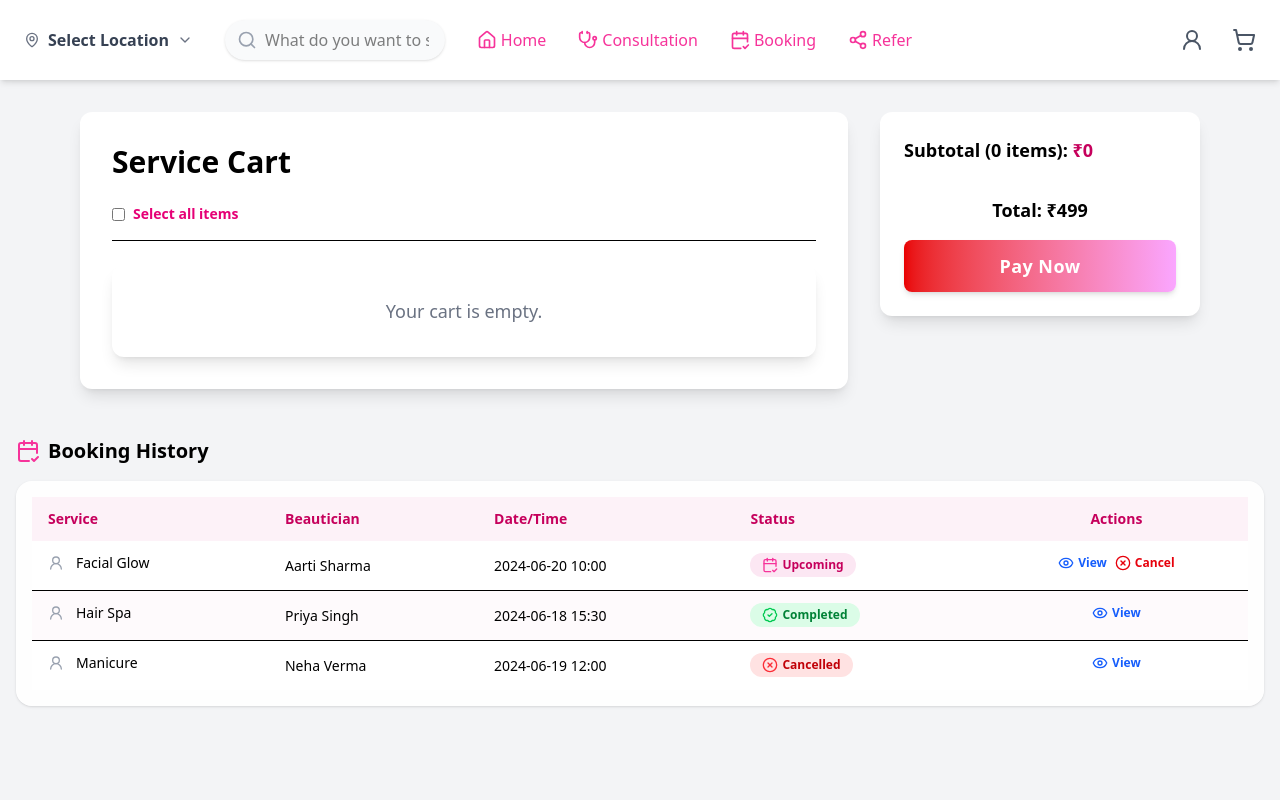
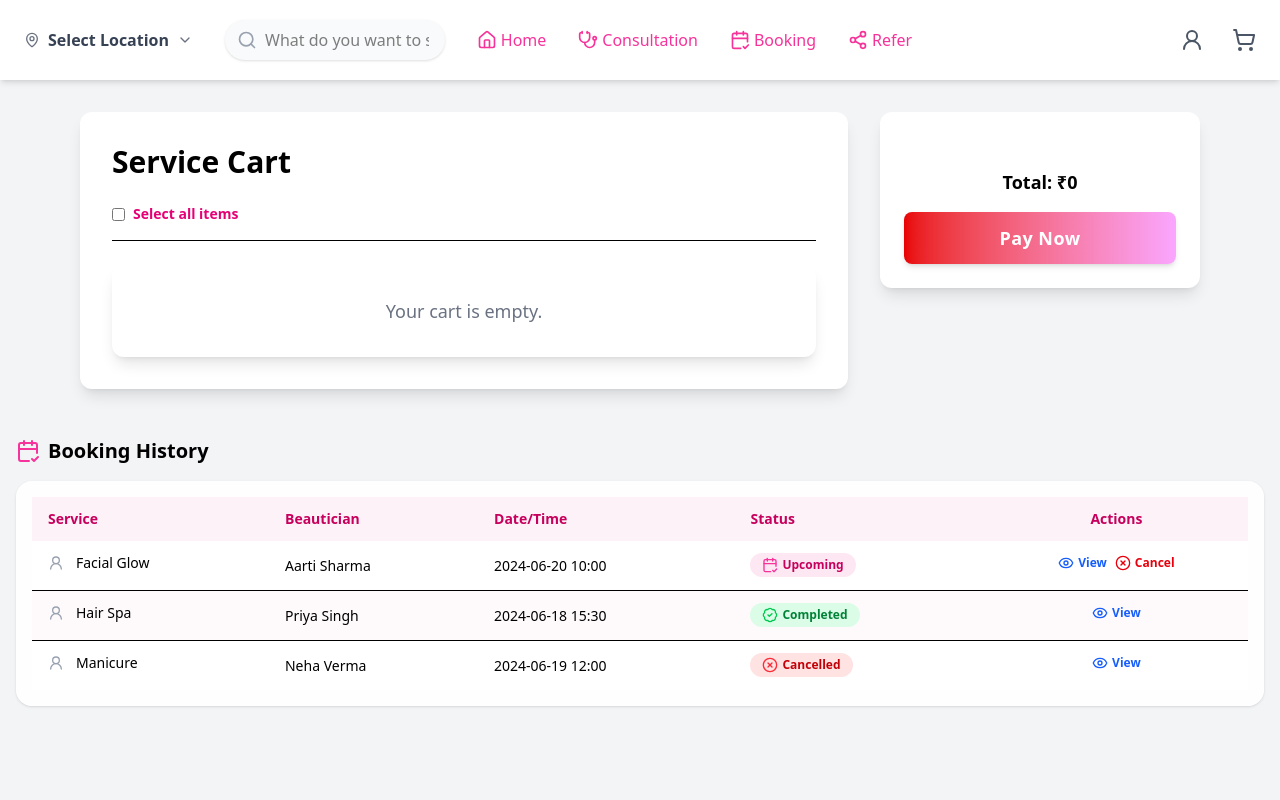
Before and after one commit to IMSHIVAMRAJ/beauty, a React (Vite) app in the folder frontend/: page /cart in a window 1280 px wide. Shown: the top 800 px of the page. Built offline with nearby package versions, Linux system fonts and the light colour scheme.

Commit message:
total updated

```diff
--- a/frontend/src/Pages/Cart.jsx
+++ b/frontend/src/Pages/Cart.jsx
@@ -69,7 +69,7 @@ const Cart = () => {
     }
     const options = {
       key: 'rzp_test_1234567890abcdef', // Replace with your Razorpay test key
-      amount: totalAmount * 100, // in paise
+      amount: total * 100, // in paise
       currency: 'INR',
       name: 'Yes Madam',
       description: 'Cart Payment',
@@ -165,9 +165,8 @@ const Cart = () => {
 
         {/* Cart Summary Section */}
         <aside className="w-full lg:w-80 bg-white rounded-xl shadow-lg p-4 sm:p-6 h-fit">
-          <div className="text-base sm:text-lg font-semibold mb-2">Subtotal ({cart.length} items): <span className="text-pink-700 font-bold">₹{total}</span></div>
           <div className="mt-8 flex flex-col items-center">
-            <div className="text-lg font-bold mb-4">Total: ₹{totalAmount}</div>
+            <div className="text-lg font-bold mb-4">Total: ₹{total}</div>
             <button
               onClick={handlePayNow}
               className="w-full max-w-xs py-3 bg-gradient-to-r from-[#E90000] to-[#FAA6FF] text-white rounded-lg font-bold text-lg shadow-md tracking-wide transition disabled:opacity-70 disabled:cursor-not-allowed"
```
Also changed, not shown: frontend/src/Components/ServiceCards.jsx (line endings or trailing spaces).
